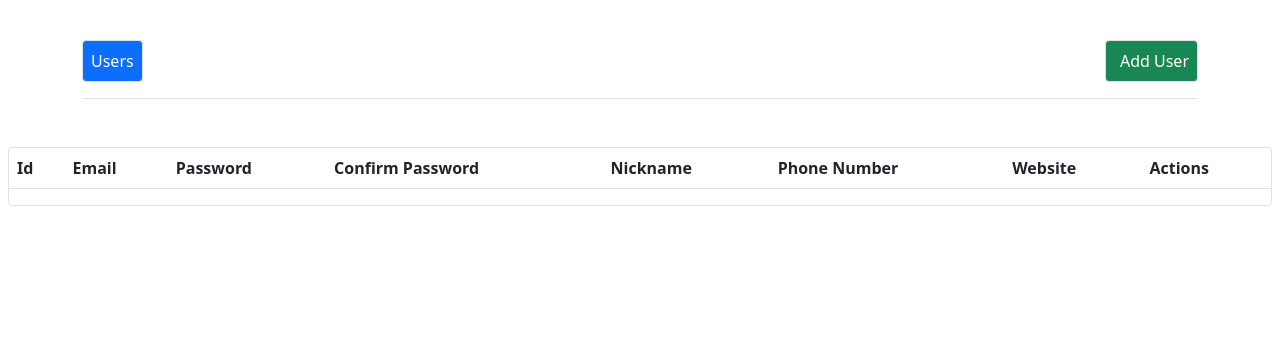
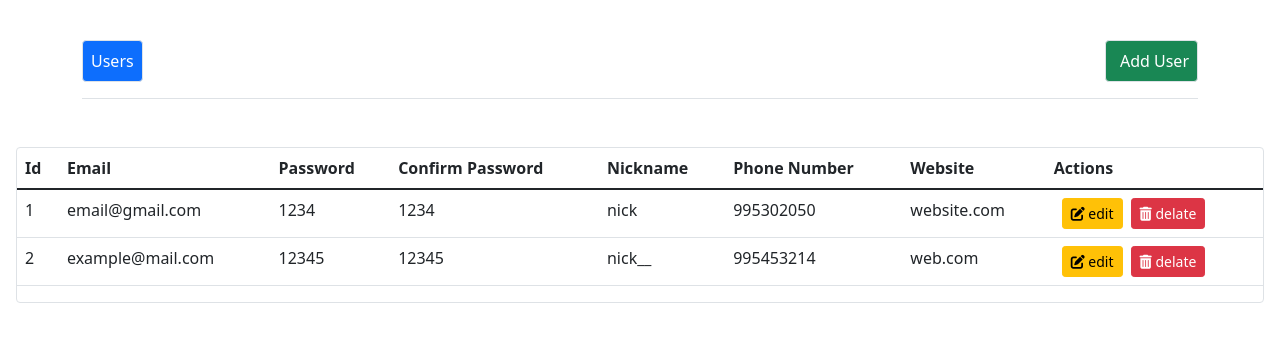
Before and after one commit to mishokirvalidze/Angular-homeworks, an Angular app in the folder 01-Forms/: page / in a window 1280 px wide. Shown: the top 342 px of the page. Built offline with nearby package versions, Linux system fonts and the light colour scheme.

Commit message:
add: app service

```diff
--- /dev/null
+++ b/01-Forms/src/app/app.service.ts
@@ -0,0 +1,30 @@
+import { Injectable } from '@angular/core';
+import { User } from './model/user.model';
+
+@Injectable({
+  providedIn: 'root',
+})
+export class AppService {
+  constructor() {}
+
+  usersList: User[] = [
+    {
+      id: 1,
+      email: 'email@gmail.com',
+      password: '1234',
+      confirmPassword: '1234',
+      nickname: 'nick',
+      phoneNumber: 995302050,
+      Website: 'website.com',
+    },
+    {
+      id: 2,
+      email: 'example@mail.com',
+      password: '12345',
+      confirmPassword: '12345',
+      nickname: 'nick__',
+      phoneNumber: 995453214,
+      Website: 'web.com',
+    },
+  ];
+}
--- a/01-Forms/src/app/users/users.component.html
+++ b/01-Forms/src/app/users/users.component.html
@@ -1,5 +1,5 @@
 <ng-container>
-    <div class="border rounded mt-5 mx-2">
+    <div class="border rounded mt-5 mx-3">
         <table class="table table-hover">
             <thead>
                 <tr>
@@ -10,11 +10,25 @@
                     <th scope="col">Nickname</th>
                     <th scope="col">Phone Number</th>
                     <th scope="col">Website</th>
-                    <th>Actions</th>
+                    <th scope="col">Actions</th>
                 </tr>
             </thead>
             <tbody>
-
+                <ng-container *ngFor="let user of usersList">
+                    <tr>
+                        <td>{{user.id}}</td>
+                        <td>{{user.email}}</td>
+                        <td>{{user.password}}</td>
+                        <td>{{user.confirmPassword}}</td>
+                        <td>{{user.nickname}}</td>
+                        <td>{{user.phoneNumber}}</td>
+                        <td>{{user.Website}}</td>
+                        <td>
+                            <button class="btn btn-warning btn-sm mx-2"><i class="fa-solid fa-edit"></i> edit</button>
+                            <button class="btn btn-danger btn-sm"><i class="fa-solid fa-trash-can"></i> delate</button>
+                        </td>
+                    </tr>
+                </ng-container>
 
             </tbody>
         </table>
--- a/01-Forms/src/app/users/users.component.ts
+++ b/01-Forms/src/app/users/users.component.ts
@@ -1,4 +1,6 @@
 import { Component, OnInit } from '@angular/core';
+import { AppService } from '../app.service';
+import { User } from '../model/user.model';
 
 @Component({
   selector: 'app-users',
@@ -6,7 +8,11 @@ import { Component, OnInit } from '@angular/core';
   styleUrls: ['./users.component.scss'],
 })
 export class UsersComponent implements OnInit {
-  constructor() {}
+  constructor(private users: AppService) {}
 
-  ngOnInit(): void {}
+  ngOnInit(): void {
+    this.usersList = this.users.usersList;
+  }
+
+  usersList: User[] = [];
 }
```
